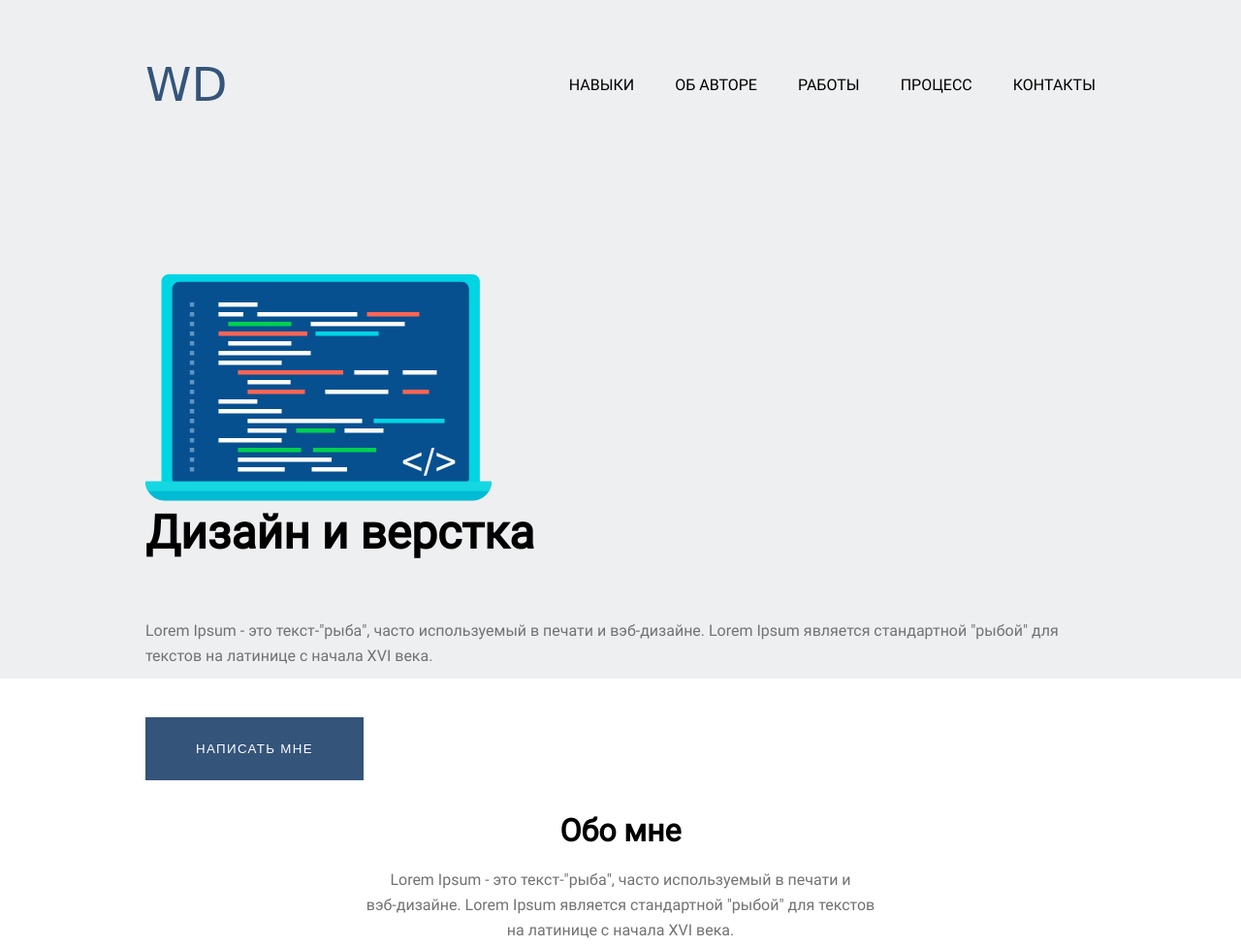
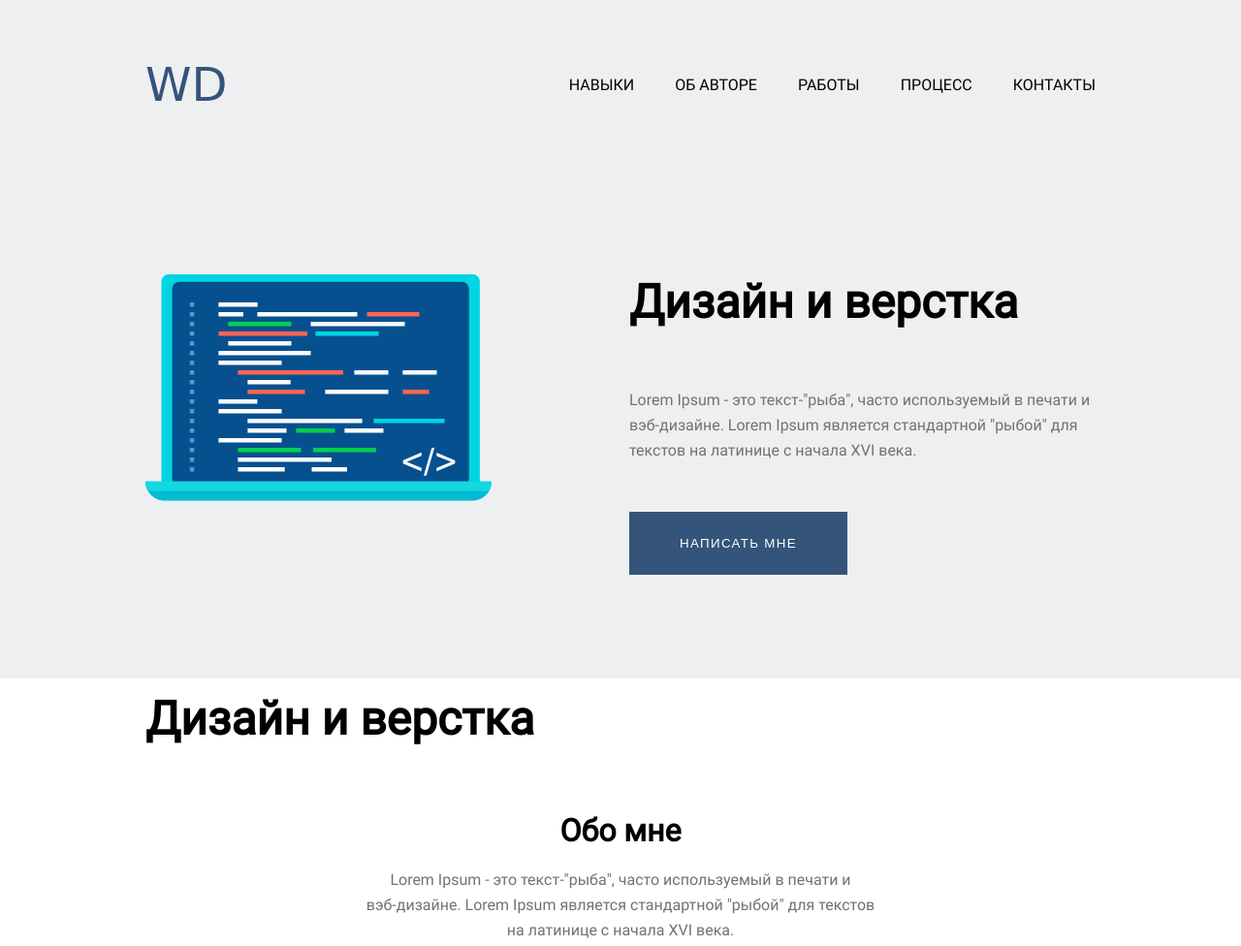
Before and after one commit to mishail1/devpage, a plain HTML site: page index.html in a window 1280 px wide. Shown: the top 976 px of the page at 97% size. Drawn offline with Linux system fonts and the light colour scheme; a web font is replaced by a local one.

Commit message:
поправил шапку сайта

```diff
--- a/css/style.css
+++ b/css/style.css
@@ -150,7 +150,6 @@ section.microsoft{
     display: flex;
     justify-content: space-around;
     align-items: center;
-    background: ;
 }
 .microsoft-el{
     align-items: center;
--- a/index.html
+++ b/index.html
@@ -32,16 +32,19 @@
         <div class="main-header">
             <div class="left-side">
                 <img src="img/computer.svg" alt="computer"></div>
+                <div class="right-side">
+                    <div class="title1">Дизайн и верстка</div>
+
+                    <div class="txt">Lorem Ipsum - это текст-"рыба", часто используемый в печати и
+                        вэб-дизайне. Lorem Ipsum является стандартной "рыбой" для текстов
+                        на латинице с начала XVI века.</div>
+                        <button class="btn">Написать мне</button>
+                </div>
         </div>
 
         <div class="right-side">
             <div class="title1">Дизайн и верстка</div>
 
-            <div class="txt">Lorem Ipsum - это текст-"рыба", часто используемый в печати и
-                вэб-дизайне. Lorem Ipsum является стандартной "рыбой" для текстов
-                на латинице с начала XVI века.</div>
-                <button class="btn">Написать мне</button>
-        </div>
 
 
 
```
